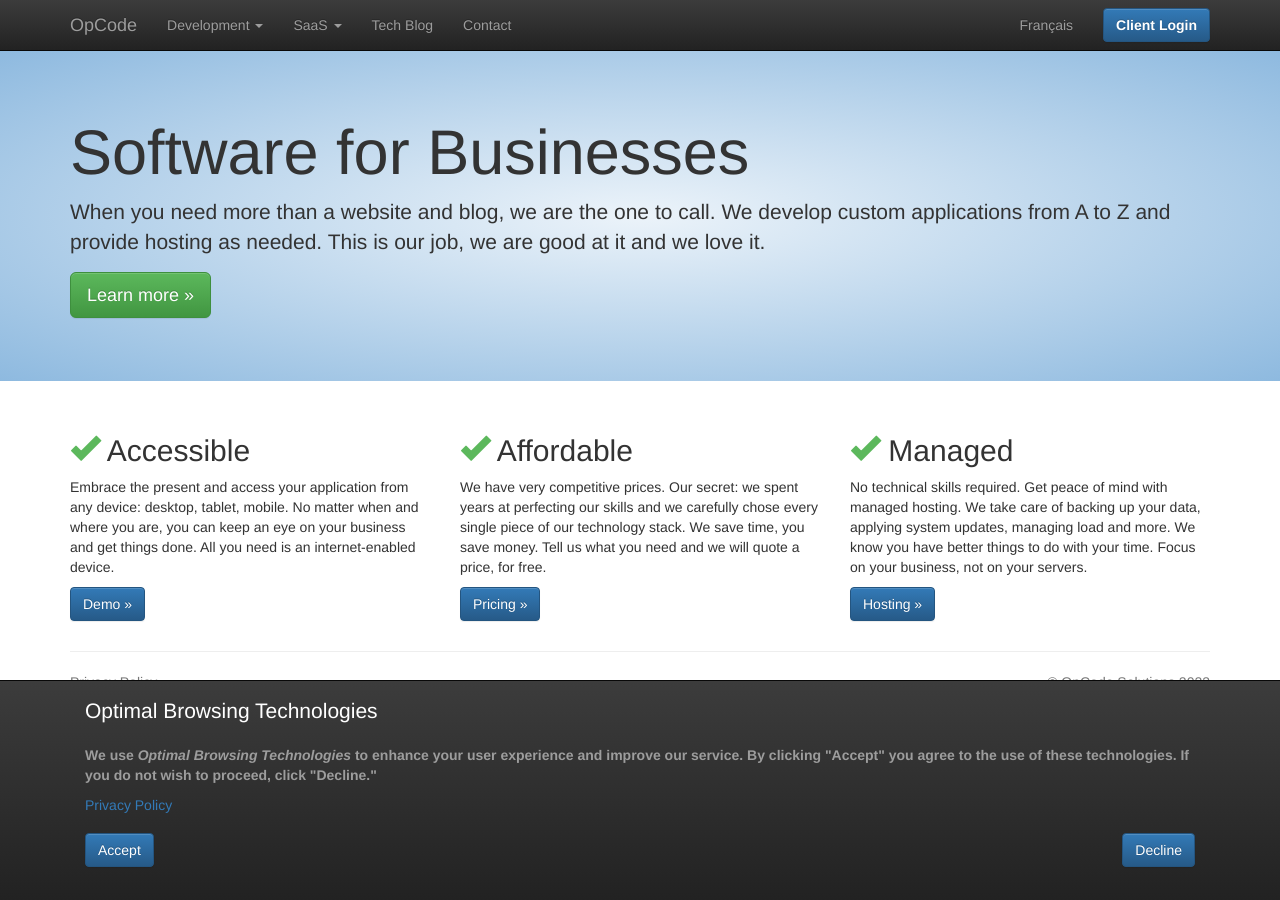
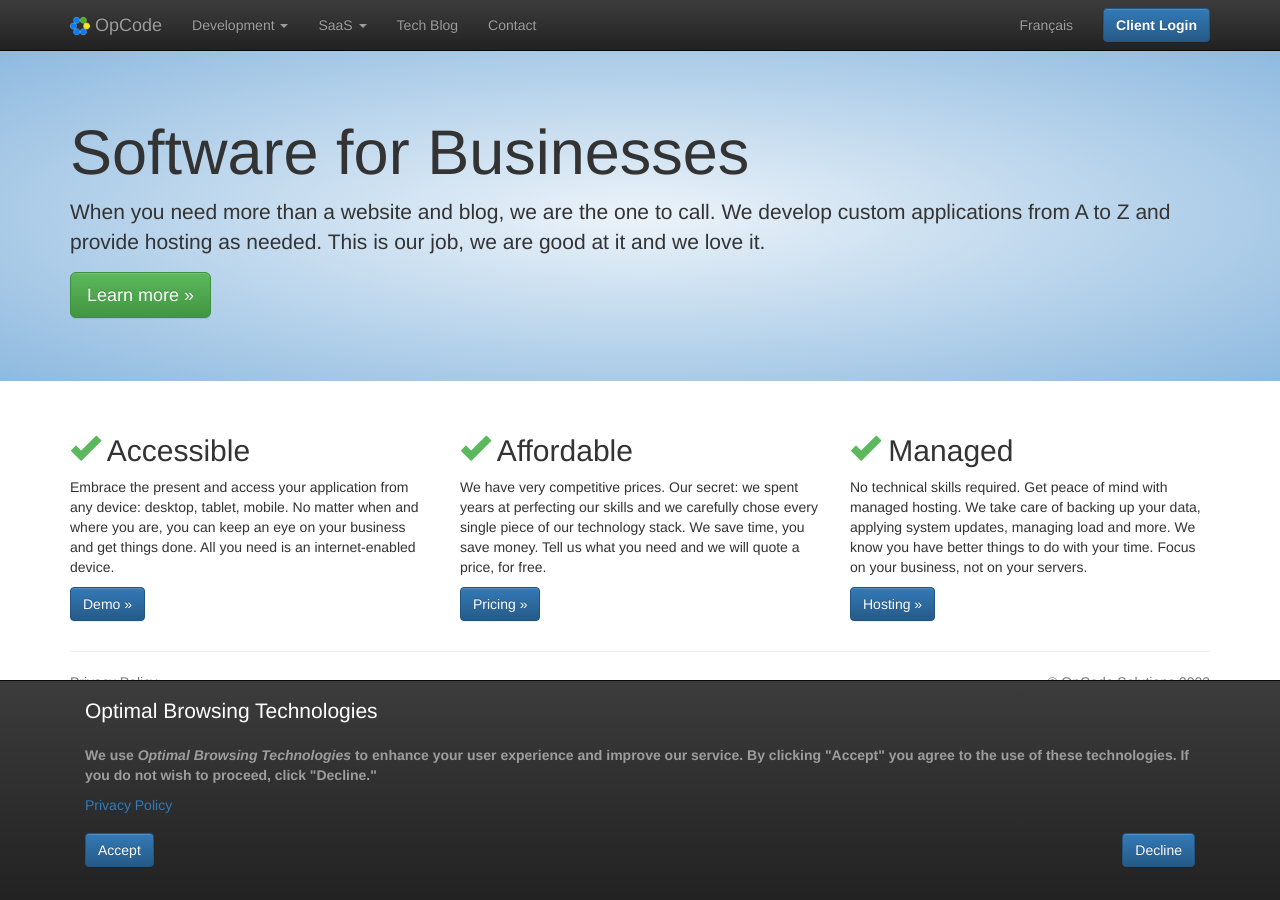
Before and after one commit to JonDemers/opcode-ssg, a Jekyll site: the page built from index.html, in a window 1280 px wide. Built offline with Jekyll 4.4.1, drawn with Linux system fonts in a browser that asks for light colours; comment, search, counter and statistics services are not loaded.

Commit message:
Add logo

```diff
--- a/_includes/header.html
+++ b/_includes/header.html
@@ -10,8 +10,10 @@
         <span class="sr-only">{{ lang_meta.toggle_nav | escape }}</span> <span class="icon-bar"></span> <span
           class="icon-bar"></span> <span class="icon-bar"></span>
       </button>
-      <a title="{{ lang_meta.title | escape }}" class="navbar-brand" href="{{ lang_base_url }}"><span {% if
-          page.url==lang_base_url %} style="color: white" {% endif %}>OpCode</span></a>
+      <a title="{{ lang_meta.title | escape }}" class="navbar-brand" href="{{ lang_base_url }}">
+        <nobr><img alt="OpCode" width="20" height="20" src="/favicon.ico" /> <span {% if page.url==lang_base_url
+            %} style="color: white" {% endif %}>OpCode</span></nobr>
+      </a>
     </div>
     <div class="navbar-collapse collapse">
       <ul class="nav navbar-nav">
```
